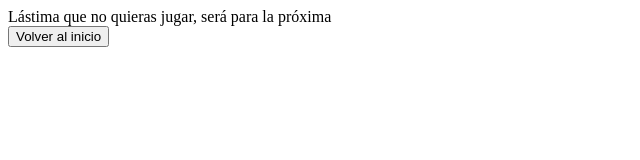
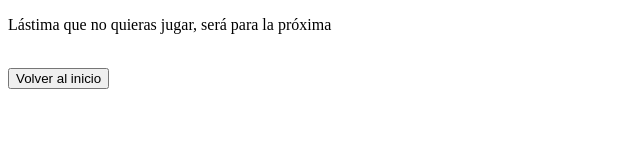
Before and after one commit to noeliasabando/trivia2, a plain HTML site: page index2.html in a window 1280 px wide. Both pictures are taken after a click on the button "No jugar". Shown: the whole page, without its empty margins (0-640 px from the left). Drawn offline with Linux system fonts and the light colour scheme.

Commit message:
pasar dont play a html

```diff
--- a/app.js
+++ b/app.js
@@ -5,13 +5,12 @@ function play(){
 
     divBienvenida.innerHTML= name + " vamos a comenzar!";
 
-    document.getElementById("Preguntas").style.visibility= "visible"
+    document.getElementById("Preguntas").style.display= "block"
 }
 
 function dontPlay(){
-    document.write("Lástima que no quieras jugar, será para la próxima <br>")
-
-    document.write('<a href="index2.html"><button name= "boton3">Volver al inicio</button></a>')
+    document.getElementById("dontPlay").style.display= "block"
+    document.getElementById("Bienvenida").style.display= "none"
 }
 
 function check() {
--- a/index2.html
+++ b/index2.html
@@ -21,7 +21,15 @@
 
     </div>
 
-    <div id= "Preguntas" style="visibility: hidden">
+    <div id= "dontPlay" style= "display: none">
+        <p>Lástima que no quieras jugar, será para la próxima</p> <br>
+
+        <a href="index2.html"><button name= "boton3">Volver al inicio</button></a>
+
+    </div>
+
+
+    <div id= "Preguntas" style="display: none">
         <form name="Questions">
             <div>
                 <p>1) ¿Qué lenguaje enseñamos en Laboratoria?</p>
```
